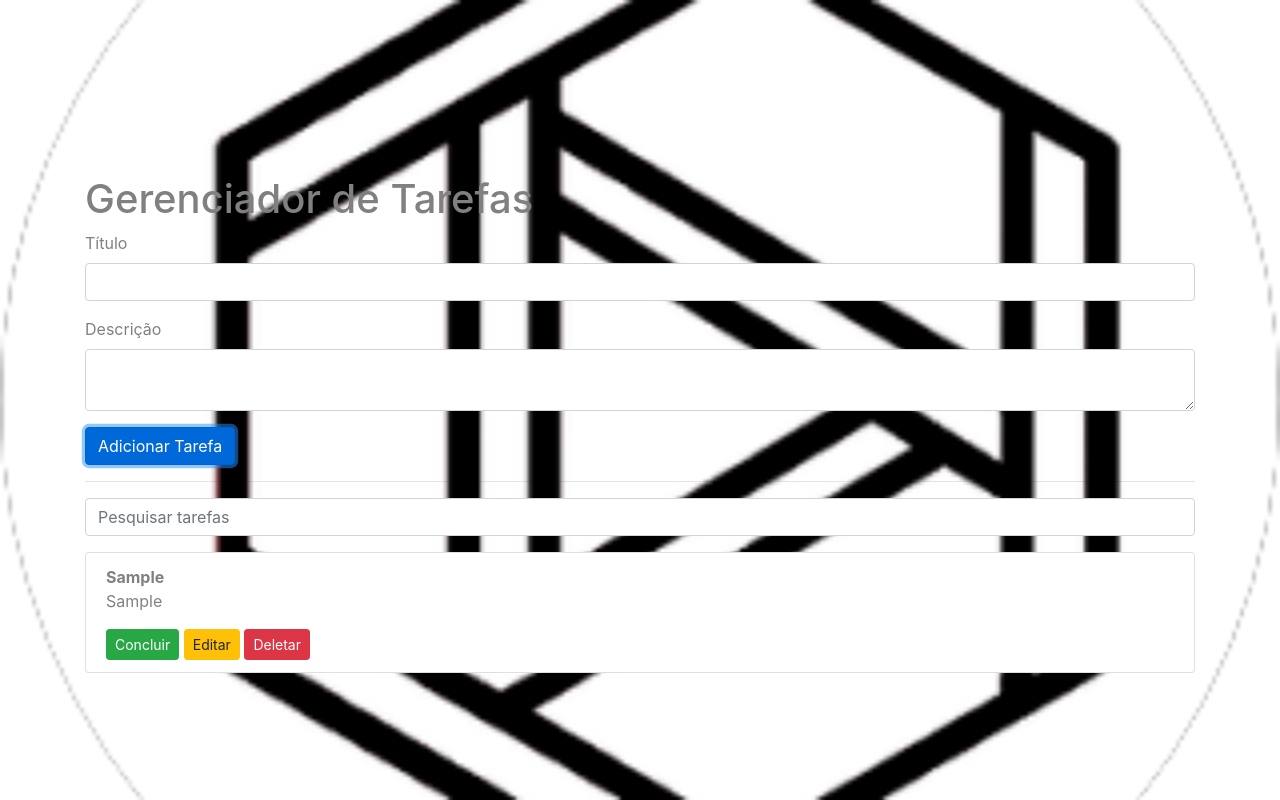
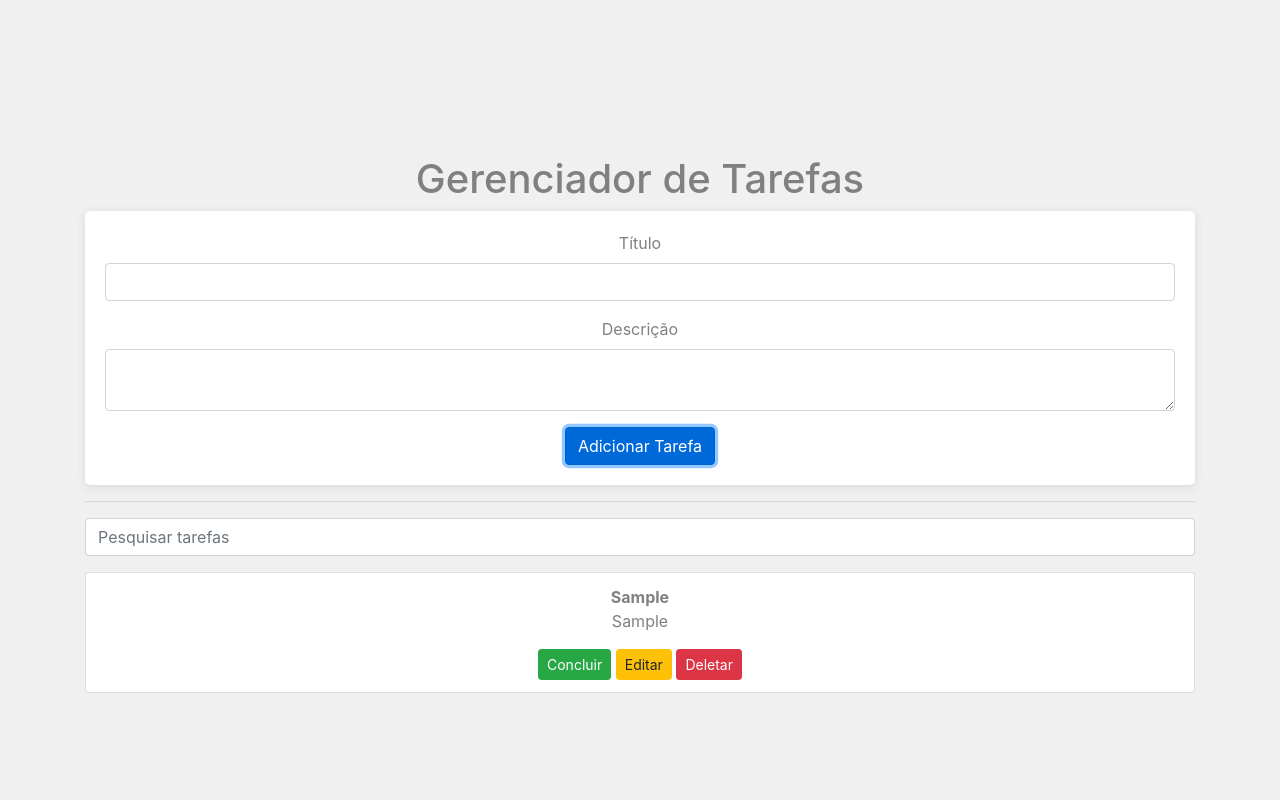
Before and after one commit to Atu141/TESTE-TECNICO-TABULA, a website: page Teste TABULA/public/index.html in a window 1280 px wide. Both pictures are taken after typing "Sample", "Sample" into the empty fields and a click on the button "Adicionar Tarefa". Drawn offline with nearby package versions, Linux system fonts and the light colour scheme.

Commit message:
Adição de o Css como folha de estilo
Mudança na ordenação e na cor do plano de fundo

```diff
--- a/Teste TABULA/public/script.js
+++ b/Teste TABULA/public/script.js
@@ -25,11 +25,11 @@ function addTask(e) {
     };
 
     addTaskToStorage(task);
-    addTaskToDOM(task);
+    addTaskToDOM(task, true); // Adiciona a nova tarefa no topo
     taskForm.reset();
 }
 
-function addTaskToDOM(task) {
+function addTaskToDOM(task, isNew = false) {
     const li = document.createElement('li');
     li.className = 'list-group-item';
     li.innerHTML = `
@@ -44,7 +44,12 @@ function addTaskToDOM(task) {
     if (task.concluida) {
         li.classList.add('list-group-item-success');
     }
-    taskList.appendChild(li);
+
+    if (isNew) {
+        taskList.prepend(li); // Adiciona a nova tarefa no topo
+    } else {
+        taskList.appendChild(li); // Para tarefas carregadas inicialmente
+    }
 }
 
 function toggleConcluded(id) {
@@ -84,9 +89,7 @@ function searchTasks() {
 
 function renderTasks(tasks) {
     // Ordena as tarefas: não concluídas primeiro
-    tasks.sort((a, b) => {
-        return a.concluida - b.concluida; // a.concluida é false (0) e b.concluida é true (1)
-    });
+    tasks.sort((a, b) => a.concluida - b.concluida);
 
     taskList.innerHTML = '';
     tasks.forEach(task => addTaskToDOM(task));
--- a/Teste TABULA/public/styles.css
+++ b/Teste TABULA/public/styles.css
@@ -1,14 +1,27 @@
 body {
-    background-image: url('./tabula-icon.png');
-    background-size: cover;
-    background-position: center;
-    background-repeat: no-repeat;
+    background-color: #f0f0f0; /* Fundo cinza claro */
+    margin: 0;
     height: 100vh;
-    margin: 0;
     display: flex;
     justify-content: center;
     align-items: center;
     color: gray;
+}
+
+.container {
+    text-align: center; /* Centraliza o texto dentro do container */
+}
+
+#task-form {
+    background-color: white; /* Fundo branco para o formulário */
+    padding: 20px;
+    border-radius: 5px;
+    box-shadow: 0 2px 10px rgba(0, 0, 0, 0.1);
+}
+
+img {
+    width: 100px; /* Ajuste o tamanho da imagem conforme necessário */
+    margin-bottom: 20px; /* Espaçamento abaixo da imagem */
 }
 
 table {
```
